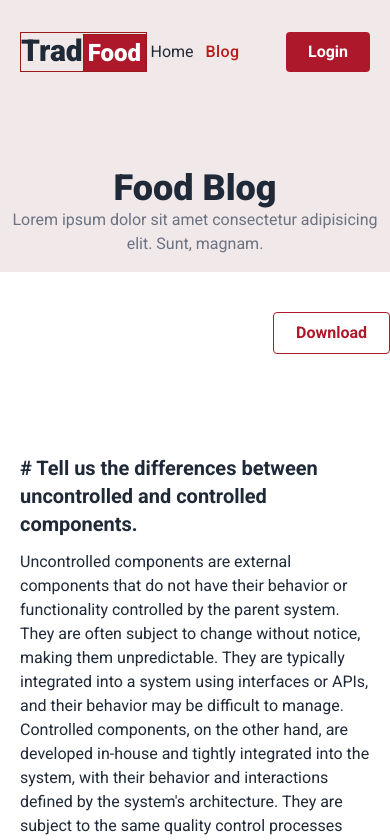
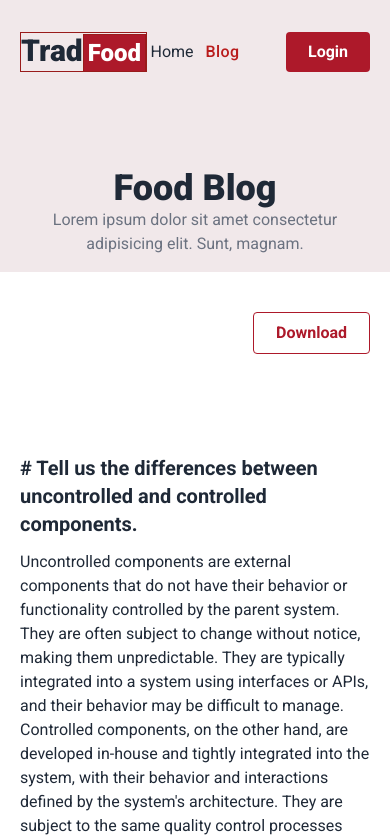
Before and after one commit to nahid-dev/Chef-recipes, a React (Vite) app: page /blog in a window 390 px wide. Shown: the top 840 px of the page. Built offline with nearby package versions, Linux system fonts and the light colour scheme; no server answers.

Commit message:
blog issue solved

```diff
--- a/src/Pages/Blog/Blog.jsx
+++ b/src/Pages/Blog/Blog.jsx
@@ -27,7 +27,7 @@ const Blog = () => {
   return (
     <>
       <div className="secondary-bg pb-4">
-        <div className="main-container flex items-end justify-center chef-banner-h text-center">
+        <div className="main-container flex items-end justify-center chef-banner-h text-center px-5 md:px-0">
           <div>
             <h3 className="text-4xl font-extrabold">Food Blog</h3>
             <p className="text-gray-500">
@@ -39,7 +39,7 @@ const Blog = () => {
       </div>
       {/* Generate PDF */}
       <div className="main-container">
-        <div className="grid grid-cols-1 text-right my-10">
+        <div className="grid grid-cols-1 text-right my-10 px-5 md:px-0">
           <div>
             <button
               onClick={downloadPDF}
```
